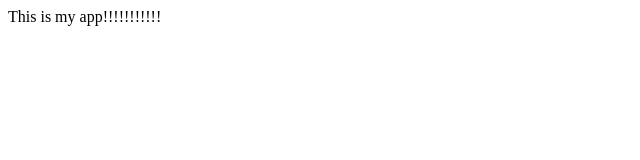
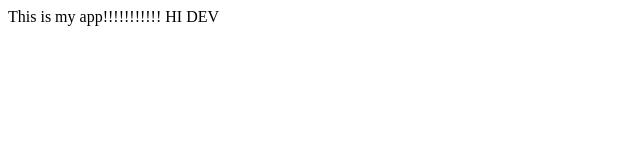
Before and after one commit to jones6ju/it3038c-scripts, a plain HTML site: page testing/index.html in a window 1280 px wide. Shown: the full height of the page, 0-640 px from the left. Drawn offline with Linux system fonts and the light colour scheme.

Commit message:
adding a new feature

```diff
--- a/testing/index.html
+++ b/testing/index.html
@@ -6,7 +6,7 @@
 <title>my app</title>
 <body>
 This is my app!!!!!!!!!!!
-
+HI DEV
 
 </body>
 </head>
```
